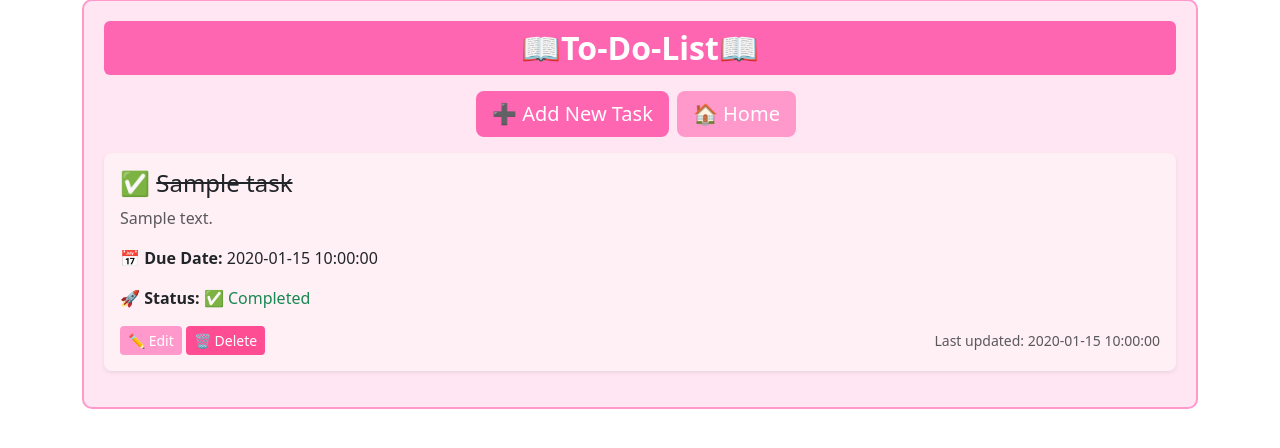
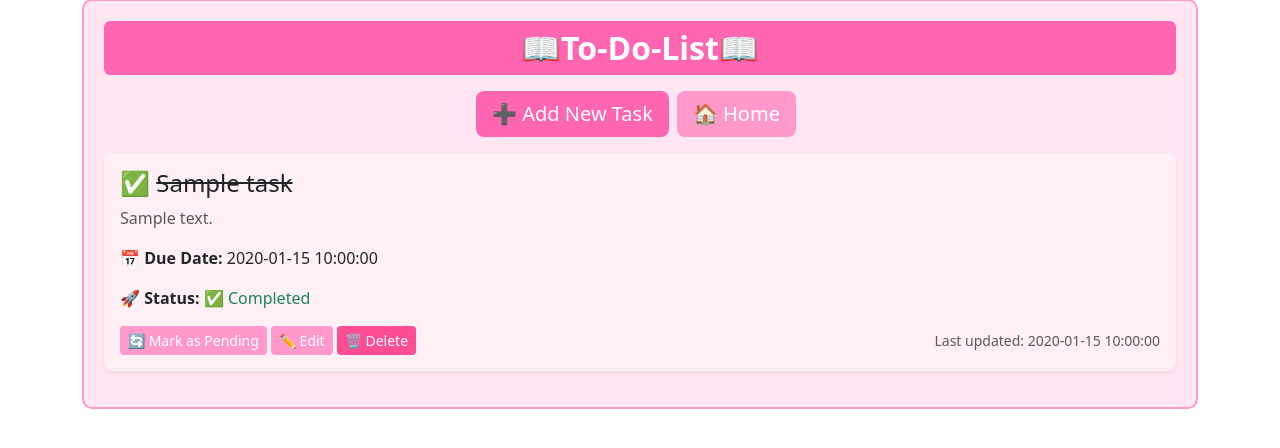
Before and after one commit to pittachiox/pittaweb, a Flask app: page / in a window 1280 px wide. Shown: the part 71-519 px from the top of the page. Run offline with Flask 3, Linux system fonts and the light colour scheme; a user stored in the database is signed in; tables that the repository leaves empty hold one stand-in row (values such as "Sample post"); some libraries are stand-ins or nearby versions.

Commit message:
add mark or pending

```diff
--- a/templates/index.html
+++ b/templates/index.html
@@ -48,14 +48,13 @@
             <div class="d-flex justify-content-between align-items-center">
                 <div>
                     {% if current_user.is_authenticated %}
-                        {% if task.status != 'Completed' %}
-                        <form action="{{ url_for('mark_complete', task_id=task.id) }}" method="post" style="display: inline;">
-                            <button type="submit" class="btn btn-sm" style="background-color: #ff66b2; color: white; border: none;">
-                                ✔ Mark as Done
+                        <form action="{{ url_for('toggle_complete', task_id=task.id) }}" method="post" class="d-inline">
+                            <button type="submit" class="btn btn-sm text-white"
+                            style="background-color: {% if task.status == 'Completed' %}#ff99cc{% else %}#ff66b2{% endif %}; border: none;">
+                                {% if task.status == 'Completed' %}🔄 Mark as Pending{% else %}✔ Mark as Done{% endif %}
                             </button>
                         </form>
 
-                        {% endif %}
                         <a href="{{ url_for('update_task', task_id=task.id) }}" class="btn btn-sm" style="background-color: #ff99cc; color: white; border: none;">
                             ✏ Edit
                         </a>
@@ -63,6 +62,7 @@
                             🗑 Delete
                         </a>
                     {% endif %}
+
                 </div>
                 <small class="text-muted">Last updated: {{ task.updated_date or 'N/A' }}</small>
             </div>
```
